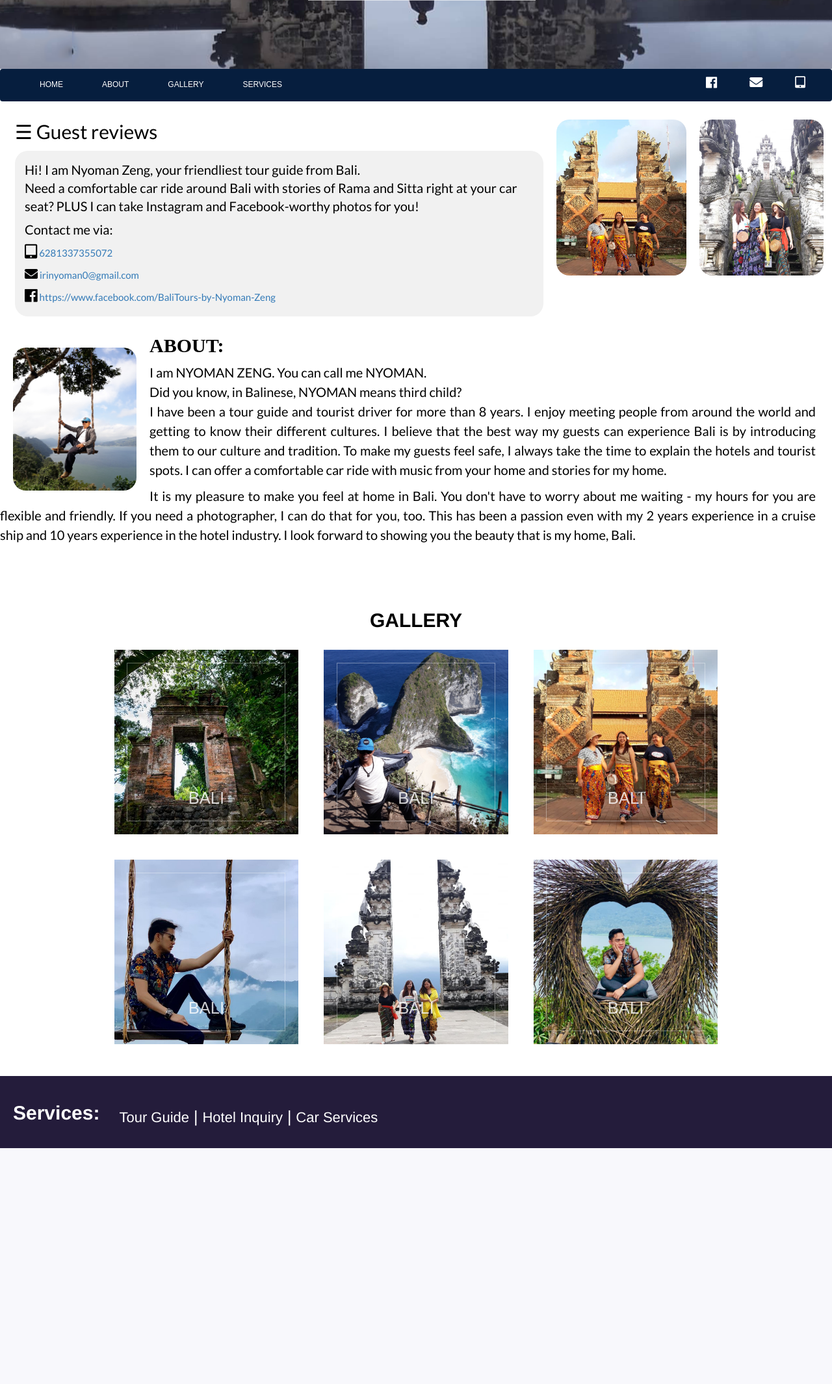
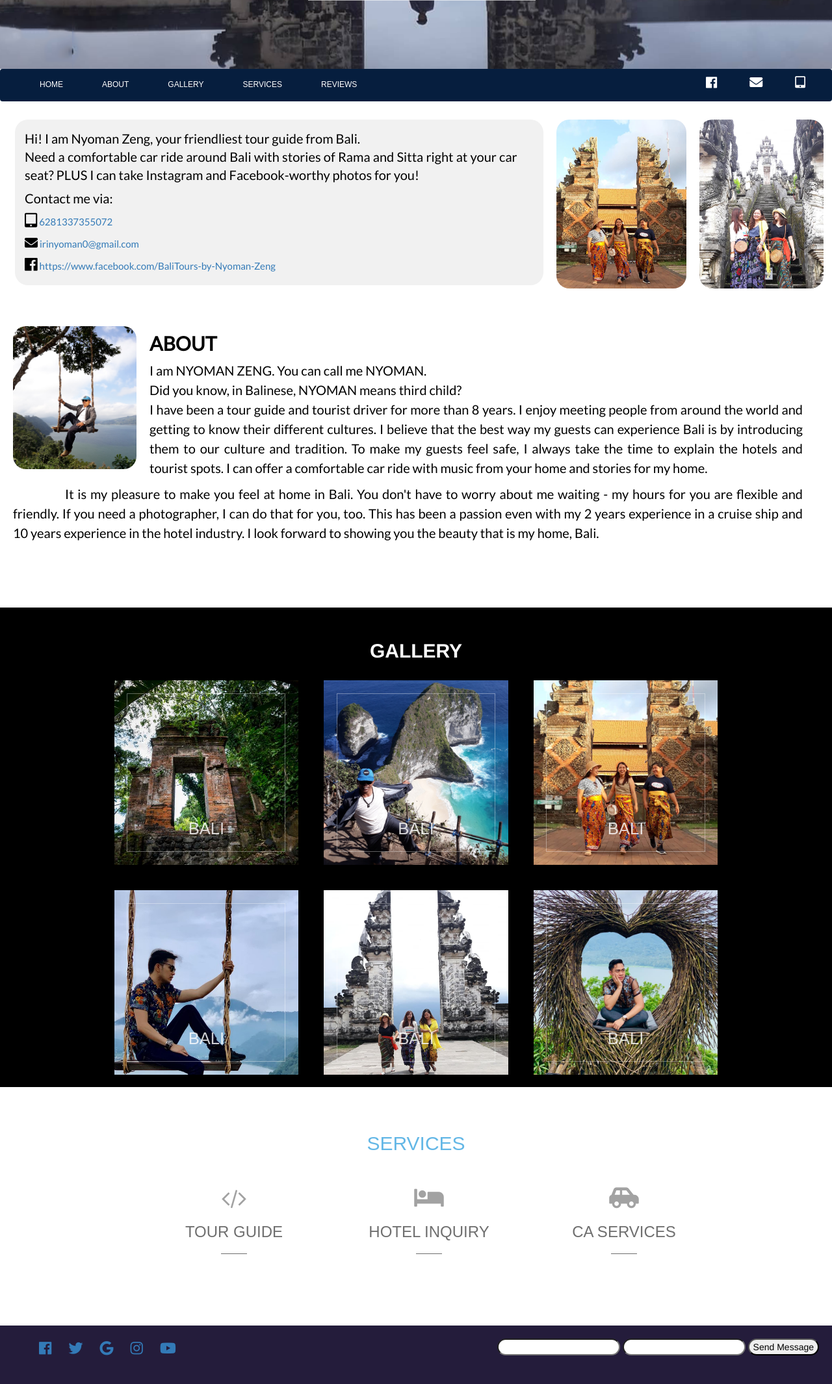
Before and after one commit to loki0777/tour, a Django app: page / in a window 1280 px wide. Shown: the part 219-2349 px from the top of the page at 65% size. Before the commit the page ends 1986 px from the top, so only its background shows below. Run offline with Django 3.2, Linux system fonts and the light colour scheme; some libraries are stand-ins or nearby versions.

Commit message:
services and footer area

```diff
--- a/tour/static/css/landing.css
+++ b/tour/static/css/landing.css
@@ -18,6 +18,12 @@ body {
 
 
 }
+.backss {
+  background-color: black;
+  padding-top: 30px;
+}
+
+
 
 /* Header/logo Title */
 .header {
@@ -301,7 +307,14 @@ p.footer-links:hover {
   text-decoration: none;
 }
 
-
+.middle {
+  float: left;
+  padding-left: 20px;
+}
+.bton {
+ padding-left: 20px;
+ height: 50px;
+}
 
 /* Footer */
 .footer {
@@ -311,7 +324,7 @@ p.footer-links:hover {
 	color: white;
 	float: left;
   overflow-x: hidden;
-
+  height: 90px;
 
 
 /*	float: left;*/
@@ -340,7 +353,9 @@ p.footer-links:hover {
 
 
 
-
+.rayts {
+  float: right;
+}
 
 
 
@@ -696,7 +711,7 @@ z-index: 999;
 pre {
   position: fixed;
   top: 0px;
-  right: 23px;
+  right: 20px;
   font-size: 75px;
   width: 100%
   height: auto;
@@ -706,10 +721,11 @@ pre {
 .pre {
   background-color: #241C3B;
   color: white;
+  font-family: Lato, Helvetica, Verdana, sans-serif;
 }
 .sidenav .closebtn {
   position: fixed;
-  top: -10px;
+  top: -13px;
   right: 20px;
   font-size: 35px;
   z-index: 10 !important;
@@ -1281,3 +1297,83 @@ pre {
             transform-origin: 50% 0%;
   }
 }
+
+
+
+
+
+#sec {
+  font-family: 'Raleway', sans-serif;
+  padding: 50px 0;
+  background: #fff;
+  text-align: center;
+  word-wrap: break-word;
+}
+#sec h2 {
+  font-weight: 200;
+  font-size: 30px;
+  color: #63B7E6;
+}
+#sec ul {
+  margin: 0;
+  display: flex;
+  flex-flow: row wrap;
+  justify-content: center;
+  list-style: none;
+}
+#sec ul li {
+  padding: 40px;
+  width: 300px;
+  transition: box-shadow .3s;
+}
+#sec ul li:hover {
+  box-shadow: 0 12px 15px 0 rgba(0, 0, 0, 0.24), 0 17px 50px 0 rgba(0, 0, 0, 0.19);
+}
+#sec ul li:hover span {
+  color: #63B7E6;
+}
+#sec ul li:hover p {
+  color: #555;
+}
+#sec ul li:hover h3 {
+  color: #63B7E6;
+}
+#sec ul li:hover h3:after {
+  width: 25px;
+}
+#sec ul li span {
+  font-size: 2.6em;
+  display: block;
+  transition: color .3s;
+  color: #A2A2A2;
+}
+#sec ul li span:before, #sec ul li span:after {
+  position: static;
+}
+#sec ul li h3 {
+  color: #6f6f6f;
+  display: inline-block;
+  font-size: 24px;
+  font-weight: 100;
+  transition: color .3s;
+}
+#sec ul li h3:after {
+  content: '';
+  position: relative;
+  left: 50%;
+  top: 20px;
+  transform: translateX(-50%);
+  display: block;
+  width: 40px;
+  height: 1px;
+  background: #6f6f6f;
+  transition: width .3s;
+}
+#sec ul li p {
+  color: #A2A2A2;
+  text-align: left;
+  text-indent: 1em;
+  font-size: 16px;
+  line-height: 26px;
+  transition: color .3s;
+}
--- a/tour/templates/tour/landingPage.html
+++ b/tour/templates/tour/landingPage.html
@@ -9,6 +9,7 @@
 <link href="https://fonts.googleapis.com/css?family=Lato&display=swap" rel="stylesheet">
 
 <link rel="stylesheet" href="{% static 'css/landing.css' %}">
+<link rel="stylesheet" href="{% static 'css/3dfooter.css' %}">
 
   <link rel="stylesheet" href="https://maxcdn.bootstrapcdn.com/bootstrap/3.4.0/css/bootstrap.min.css">
 
@@ -57,6 +58,7 @@
 	<a href="{% static 'grid' %}">ABOUT</a>
 	<a href="#">GALLERY</a>
 	<a href="#">SERVICES</a>
+	<a href="#"  onclick="openNav()">REVIEWS</a>
 
 	<a href="" class="right phone"><i style='font-size:18px' class='fas t'>&#xf3fa;</i></a>
 	<a href="" class="right email"><i style='font-size:20px' class='fas'>&#xf0e0;</i></a>
@@ -72,7 +74,7 @@
 
 <div id="mySidenav" class="sidenav">
 	<div class="colorHeader">
-		<pre style="font-size: 15px;" class="pre">    RECOMMENDATIONS AND REVIEWS     <a href="javascript:void(0)" onclick="closeNav()" class="closebtn"><b class="D">&times;</b></a></pre>
+		<pre style="font-size: 15px;" class="pre">     RECOMMENDATIONS AND REVIEWS                 <a href="javascript:void(0)" onclick="closeNav()" class="closebtn"><b class="D">&times;</b></a></pre>
 		<!-- <a href="javascript:void(0)" class="closebtn" onclick="closeNav()">&times;</a> -->
 
 		<div class="" style="width: 100%" >
@@ -119,9 +121,9 @@
 
 			<iframe src="https://www.facebook.com/plugins/post.php?href=https%3A%2F%2Fwww.facebook.com%2Fsourabh.gupta.547727%2Fposts%2F10155042831753510%3A0&width=350&show_text=true&height=520&appId" width="350" height="520" style="border:none;overflow:hidden" scrolling="no" frameborder="0" allowTransparency="true" allow="encrypted-media"></iframe><br>
 
-			<iframe src="https://www.facebook.com/plugins/post.php?href=https%3A%2F%2Fwww.facebook.com%2FVellaDeCastro%2Fposts%2F10205190871888961&width=250&show_text=true&height=554&appId" width="250" height="554" style="border:none;overflow:hidden" scrolling="no" frameborder="0" allowTransparency="true" allow="encrypted-media"></iframe><br>
+			<iframe src="https://www.facebook.com/plugins/post.php?href=https%3A%2F%2Fwww.facebook.com%2FVellaDeCastro%2Fposts%2F10205190871888961&width=350&show_text=true&height=554&appId" width="350" height="554" style="border:none;overflow:hidden" scrolling="no" frameborder="0" allowTransparency="true" allow="encrypted-media"></iframe><br>
 
-			<iframe src="https://www.facebook.com/plugins/post.php?href=https%3A%2F%2Fwww.facebook.com%2Ffranz.klewitz%2Fposts%2F1265128460188043%3A0&width=250&show_text=true&height=507&appId" width="250" height="507" style="border:none;overflow:hidden" scrolling="no" frameborder="0" allowTransparency="true" allow="encrypted-media"></iframe><br>
+			<iframe src="https://www.facebook.com/plugins/post.php?href=https%3A%2F%2Fwww.facebook.com%2Fcarey.klinkert%2Fposts%2F10157054772454319&width=350&show_text=true&height=563&appId" width="350" height="563" style="border:none;overflow:hidden" scrolling="no" frameborder="0" allowTransparency="true" allow="encrypted-media"></iframe><br>
 
 			<iframe src="https://www.facebook.com/plugins/post.php?href=https%3A%2F%2Fwww.facebook.com%2Fdavid.strege.7%2Fposts%2F10210236324903822&width=350&show_text=true&height=440&appId" width="350" height="440" style="border:none;overflow:hidden" scrolling="no" frameborder="0" allowTransparency="true" allow="encrypted-media"></iframe><br>
 
@@ -139,26 +141,6 @@
 	</div>
 
 
-
-
-	<!-- 	<div class="responsive wrapper">
-  		<div class="responsive h_iframe">
-
-
-  			<iframe src="https://www.facebook.com/plugins/post.php?href=https%3A%2F%2Fwww.facebook.com%2Fkheinz.szaki%2Fposts%2F3593704237321941&width=270&show_text=true&height=665&appId" width="270" height="665" style="border:none;overflow:hidden" scrolling="no" frameborder="0" allowTransparency="true" allow="encrypted-media"></iframe><br>
-
-			<iframe src="https://www.facebook.com/plugins/post.php?href=https%3A%2F%2Fwww.facebook.com%2Fkaylene.e.schultz%2Fposts%2F10219193473778619&width=500" width="320" height="584" style="border:none;overflow:hidden" scrolling="no" frameborder="0" allowTransparency="true" allow="encrypted-media"></iframe><br>
-
-	  		<iframe src="https://www.facebook.com/plugins/post.php?href=https%3A%2F%2Fwww.facebook.com%2Fyangkumi%2Fposts%2F10211271898753509&width=500" width="320" height="737" style="border:none;overflow:hidden" scrolling="no" frameborder="0" allowTransparency="true" allow="encrypted-media"></iframe><br>
-
-	  		<iframe src="https://www.facebook.com/plugins/post.php?href=https%3A%2F%2Fwww.facebook.com%2Frufino.eva%2Fposts%2F2360270434067557&width=500" width="320" height="681" style="border:none;overflow:hidden" scrolling="no" frameborder="0" allowTransparency="true" allow="encrypted-media"></iframe><br>
-
-	  		<iframe src="https://www.facebook.com/plugins/post.php?href=https%3A%2F%2Fwww.facebook.com%2Fjennifer.limayo%2Fposts%2F2478760015490040&width=500" width="320" height="534" style="border:none;overflow:hidden" scrolling="no" frameborder="0" allowTransparency="true" allow="encrypted-media"></iframe>
-
-
-		</div>
-		</div>
-	  -->
 </div>
 
 
@@ -166,11 +148,33 @@
   <!-- <span style="font-size:30px;cursor:pointer; font-family: 'Montserrat'; color: black;" onclick="openNav()" class="mobb">&#9776; Guest reviews</span>
  -->
 
+
+<!-- <span style="font-size:20px;cursor:pointer; font-family: Lato, Helvetica, Verdana, sans-serif; color: black;" onclick="openNav()" class="mobb">&#9776; CLICK HERE for Guest Reviews!</span> -->
+			<!-- 		<br><br> -->
+
+
 <div class="container-fluid">
 	<div class="row">
+
+<!-- 		<div class="col-sm-8" style="height: 260px; padding-right: 20px;">
+
+			<div class="col-sm-9" style="background-color: #f1f1f1; border-radius: 20px; height: 260px; font-family: Lato, Helvetica, Verdana, sans-serif; font-size: 20px; padding-top: 50px; text-indent: 25px;">
+				<p style="line-height: 1.4;">Hi! I am Nyoman Zeng, your friendliest tour guide from Bali.<br>
+				Need a comfortable car ride around Bali with stories of Rama and Sitta right at your car seat?
+					PLUS I can take Instagram and Facebook-worthy photos for you!</p>
+			</div>
+			<div class="col-sm-3" style="height: 260px; background-color: black; border-radius: 20px;"> -->
+
+				<!-- <div class="col-sm-12" style="background-color: orange; height: 70px">phone</div>
+				<div class="col-sm-12" style="background-color: gray; height: 70px">email</div>
+				<div class="col-sm-12" style="background-color: black; height: 70px">facebook</div>
+			</div>
+		</div>
+ -->
+
+
 		<div class="col-sm-8" style="font-family: Lato, Helvetica, Verdana, sans-serif;  font-size: 20px; line-height: 1.2;" >
-				<span style="font-size:30px;cursor:pointer; font-family: Lato, Helvetica, Verdana, sans-serif; color: black;" onclick="openNav()" class="mobb">&#9776; Guest reviews</span>
-					<br><br>
+
 
 			<div style="font-family: Lato, Helvetica, Verdana, sans-serif; background-color: #f1f1f1; border-radius: 20px; padding: 15px; text-align: center; padding-bottom: 10px; ">
 				<p style="line-height: 1.4;">Hi! I am Nyoman Zeng, your friendliest tour guide from Bali.<br>
@@ -187,11 +191,11 @@
 		</div>
 
 			<div class="col-sm-2" style="text-align: right; padding-bottom: 10px; padding-left: 5px; padding-right: 5px">
-				<img src="{% static 'img/ima.png' %}" style="width: 100%; height: 240px; object-fit: cover; border-radius: 20px;">
+				<img src="{% static 'img/ima.png' %}" style="width: 100%; height: 260px; object-fit: cover; border-radius: 20px;">
 			</div>
 
 			<div class="col-sm-2" style="text-align: right; padding-bottom: 10px padding-left: 5px; padding-right: 5px">
-				<img src="{% static 'img/zzz.jpg' %}" style="width: 100%; height: 240px; object-fit: cover; border-radius: 20px">
+				<img src="{% static 'img/zzz.jpg' %}" style="width: 100%; height: 260px; object-fit: cover; border-radius: 20px">
 			</div>
 
 	</div>
@@ -202,8 +206,8 @@
 		<div class="about2">
 			<img src="{% static 'img/first.jpg' %}" style="width: 190px; height: 220px; border-radius: 20px;" >
 		</div>
-	<div class="about">
-		<h2 style="font-size: 30px; font-family: Varela Round; "><b>ABOUT:</b></h2>
+	<div class="about" style="padding-right: 20px; padding-left: 20px;">
+		<h2 style="font-size: 30px; font-family: Lato, Helvetica, Verdana, sans-serif; padding-top: 30px;"><b>ABOUT</b></h2>
 		<p>I am NYOMAN ZENG. You can call me NYOMAN.
 
 		<br>Did you know, in Balinese, NYOMAN means third child?<br>
@@ -211,7 +215,7 @@
 		I have been a tour guide and tourist driver for more than 8 years.
 		I enjoy meeting people from around the world and getting to know their different cultures.  I believe that the best way my guests can experience Bali is by introducing them to our culture and tradition. To make my guests feel safe, I always take the time to explain the hotels and tourist spots. I can offer a comfortable car ride with music from your home and  stories for my home.</p>
 
-		<p>It is my pleasure to make you feel at home in Bali. You don't have to worry about me waiting - my hours for you are flexible and friendly. If you need a photographer, I can do that for you, too.
+		<p style="text-indent: 80px;">It is my pleasure to make you feel at home in Bali. You don't have to worry about me waiting - my hours for you are flexible and friendly. If you need a photographer, I can do that for you, too.
 
 		This has been a passion even with my 2 years experience in a cruise ship and 10 years experience in the hotel industry. I look forward to showing you the beauty that is my home, Bali.</p><br><br>
 
@@ -282,10 +286,10 @@
 
  -->
 
+<div class="backss">
 
 
-
-  <h3 style="text-align: center; font-size: 30px;"><b>GALLERY</b></h3>
+  <h3 style="text-align: center; font-size: 30px;"><b style="color: white">GALLERY</b></h3>
 
 <div class="cards-wrapper">
   <div class="card-wrapper">
@@ -401,11 +405,34 @@
   </div>
 </div>
 
+</div>
 
 
 
 
 
+
+
+
+
+<section id="sec">
+  <h2>SERVICES</h2>
+  <ul>
+    <li>
+      <span class="fa fa-code"></span>
+
+      <h3>TOUR GUIDE</h3>
+
+    </li>
+    <li><span class="fas fa-hotel"></span>
+      <h3>HOTEL INQUIRY</h3>
+    </li>
+    <li><span class="fas fa-car-side"></span>
+      <h3>CA SERVICES</h3>
+     </li>
+
+  </ul>
+</section>
 
 
 
@@ -426,7 +453,43 @@
 <!-- FOOTER START -->
 <div class="footer">
 
-   <h3 class="etch" style="font-size: 30px; font-weight: bold;">Services:</h3>
+<!--   <span class="rayts">
+    <input class="basic-slide" id="name" type="text" placeholder="Your best name" /><label for="name">Name</label>
+  </span>
+  <span class="rayts">
+    <input class="basic-slide" id="email" type="text" placeholder="Your favorite email" /><label for="email">Email</label>
+  </span> -->
+ <div class="middle">
+      <a class="bton" href="#">
+        <i class="fab fa-facebook-f"></i>
+      </a>
+      <a class="bton" href="#">
+        <i class="fab fa-twitter"></i>
+      </a>
+      <a class="bton" href="#">
+        <i class="fab fa-google"></i>
+      </a>
+      <a class="bton" href="#">
+        <i class="fab fa-instagram"></i>
+      </a>
+      <a class="bton" href="#">
+        <i class="fab fa-youtube"></i>
+      </a>
+    </div>
+
+
+
+  <div class="rayts">
+  	<input type="text" name="Name" style="border-radius: 20px;">
+  	<input type="text" name="Message" style="border-radius: 20px;">
+  	<button type="button" style="border-radius: 15px; color: black">Send Message</button>
+  </div>
+
+
+
+</div>
+
+<!--    <h3 class="etch" style="font-size: 30px; font-weight: bold;">Services:</h3>
 
 				<p class="footer-links">
 					<a href="#">Tour Guide</a>
@@ -436,55 +499,13 @@
 					<a href="#">Car Services</a>
 
 
-				</p>
+				</p> -->
 
   </div>
 
 </div> <!-- sidenav -->
 
 
-
-<!-- <button class="open-button" onclick="openForm()">Reviews</button>
-
-
-<div class="chat-popup" id="myForm" style="overflow:visible">
-
-
-	<h4>Feedbacks and Recommendations
-		<i style="font-size:24px" class="fa">&#xf00d;</i>
-		<button type="button" class="close" aria-label="Close" onclick="closeForm()">
-  <span aria-hidden="true">&#x274C;</span>
-	</h4>
-</button> -->
-
-<!--
-<div class="ayprem">
-	<iframe src="https://www.facebook.com/plugins/post.php?href=https%3A%2F%2Fwww.facebook.com%2Fkrystlejoy.chavez%2Fposts%2F2438578466180429&width=500" width="500px" height="256" style="border:none;overflow-y:scroll;" scrolling="no" frameborder="0" allowTransparency="true" allow="encrypted-media"></iframe>
-<br><br>
-
-	<iframe src="https://www.facebook.com/plugins/post.php?href=https%3A%2F%2Fwww.facebook.com%2Fxiloooveespink%2Fposts%2F2110117969001134%3A0&width=500" width="280px" height="480" style="border:none;overflow:hidden" scrolling="no" frameborder="0" allowTransparency="true" allow="encrypted-media"></iframe>
-
-<br><br>
-	<iframe src="https://www.facebook.com/plugins/post.php?href=https%3A%2F%2Fwww.facebook.com%2Fyangkumi%2Fposts%2F10211271898753509&width=500" width="280px" height="737" style="border:none;overflow:hidden" scrolling="no" frameborder="0" allowTransparency="true" allow="encrypted-media"></iframe>
-
-<br><br>
-	<iframe src="https://www.facebook.com/plugins/post.php?href=https%3A%2F%2Fwww.facebook.com%2Fkaylene.e.schultz%2Fposts%2F10219193473778619&width=500" width="280px" height="584" style="border:none;overflow:hidden" scrolling="no" frameborder="0" allowTransparency="true" allow="encrypted-media"></iframe>
-
-<br><br>
-	<iframe src="https://www.facebook.com/plugins/post.php?href=https%3A%2F%2Fwww.facebook.com%2Frufino.eva%2Fposts%2F2360270434067557&width=500" width="280px" height="681" style="border:none;overflow:hidden" scrolling="no" frameborder="0" allowTransparency="true" allow="encrypted-media"></iframe>
-
-<br><br>
-	<iframe src="https://www.facebook.com/plugins/post.php?href=https%3A%2F%2Fwww.facebook.com%2Fmantas.dulevicius.7%2Fposts%2F1854552587899649%3A0&width=500" width="280px" height="455" style="border:none;overflow:hidden" scrolling="no" frameborder="0" allowTransparency="true" allow="encrypted-media"></iframe>
-
-<br><br>
-	<iframe src="https://www.facebook.com/plugins/post.php?href=https%3A%2F%2Fwww.facebook.com%2Fmactimbal09%2Fposts%2F2215221545161302%3A0&width=500" width="280px" height="430" style="border:none;overflow:hidden" scrolling="no" frameborder="0" allowTransparency="true" allow="encrypted-media"></iframe>
-
-<br><br>
-	<iframe src="https://www.facebook.com/plugins/post.php?href=https%3A%2F%2Fwww.facebook.com%2Fjennifer.limayo%2Fposts%2F2478760015490040&width=500" width="280px" height="534" style="border:none;overflow:hidden" scrolling="no" frameborder="0" allowTransparency="true" allow="encrypted-media"></iframe>
-
-<br><br>
-<button type="button" class="btn cancel" onclick="closeForm()">Close</button>
-</div> -->
 
 
 
```
